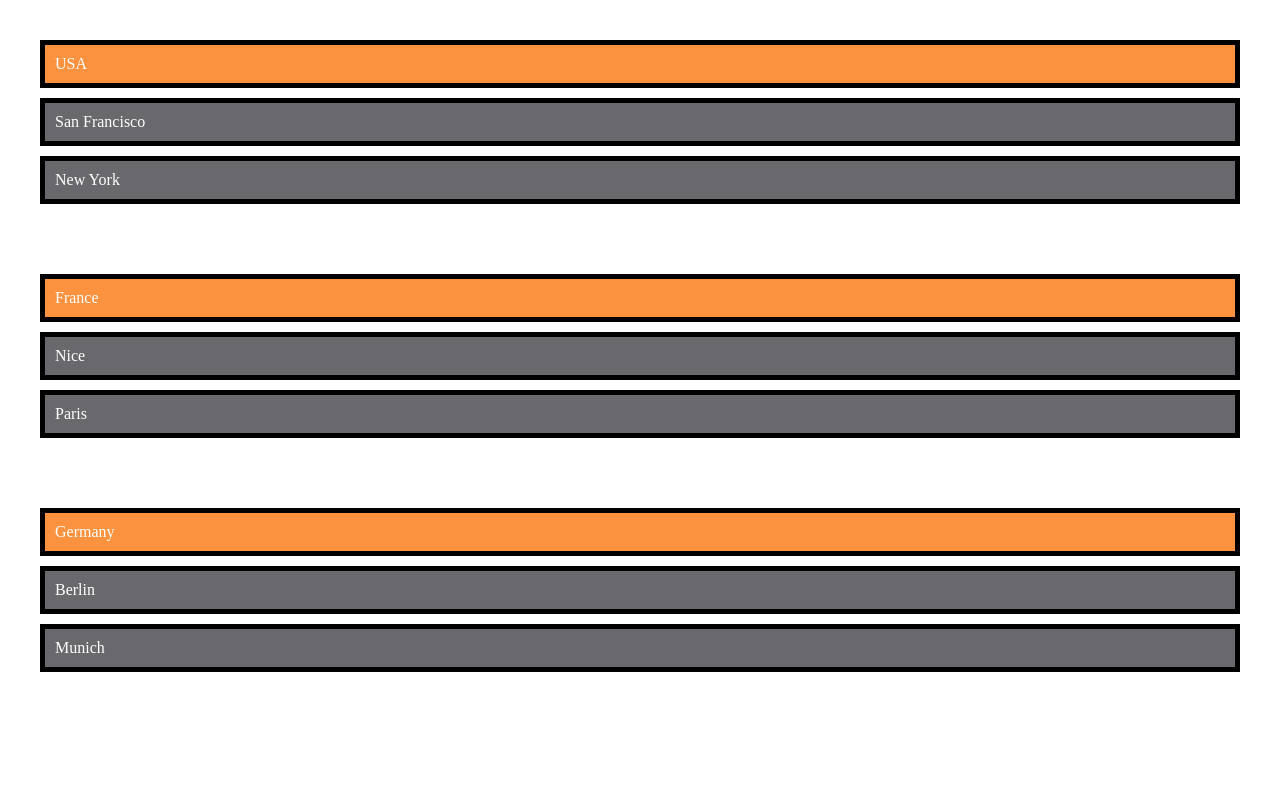
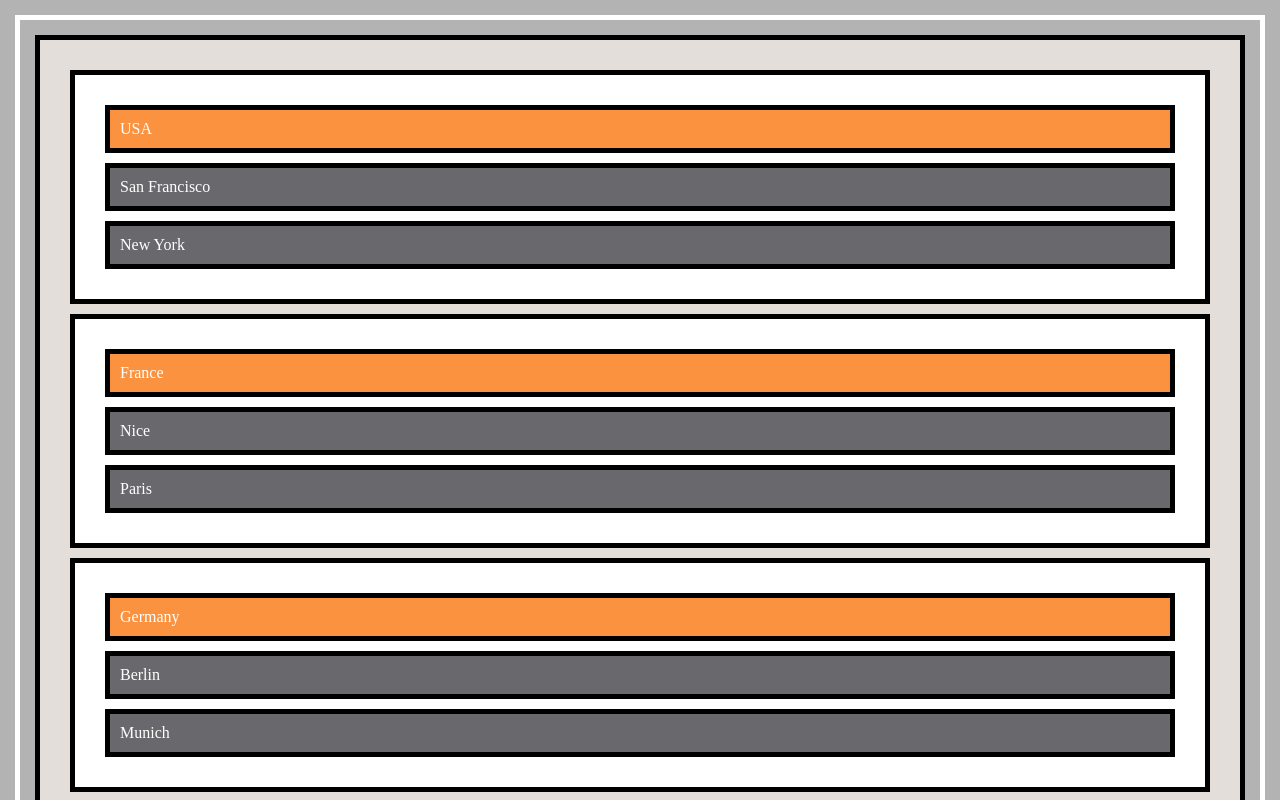
Before and after one commit to RicardoVessaro/css-course, a plain HTML site: page section-6/position-07-introducing-sticky-positioning-starting-code/index.html in a window 1280 px wide. Shown: the top 800 px of the page. Drawn offline with Linux system fonts and the light colour scheme.

Commit message:
S6 #91 Introducing the "sticky" Positioning

```diff
--- a/section-6/position-07-introducing-sticky-positioning-starting-code/main.css
+++ b/section-6/position-07-introducing-sticky-positioning-starting-code/main.css
@@ -1,22 +1,22 @@
 html {
-    /*background: #b3b3b3;
+    background: #b3b3b3;
     padding: 15px;
     border: 5px solid white;
-    margin: 15px;*/
+    margin: 15px;
     height: 2000px;
 }
 
 body {
-    /*background: #fa923f;
+    background: #e4deda;
     padding: 20px;
-    border: 5px solid black;*/
+    border: 5px solid black;
     margin: 0;
   }
 
 .parent {
     background: white;
     padding: 20px;
-    /*border: 5px solid black;*/
+    border: 5px solid black;
     margin: 10px;
   }
 
@@ -26,6 +26,8 @@ body {
     padding: 10px;
     border: 5px solid black;
     margin: 10px;
+    position: sticky;
+    top: 0px;
 }
 
 .parent .cities {
```
